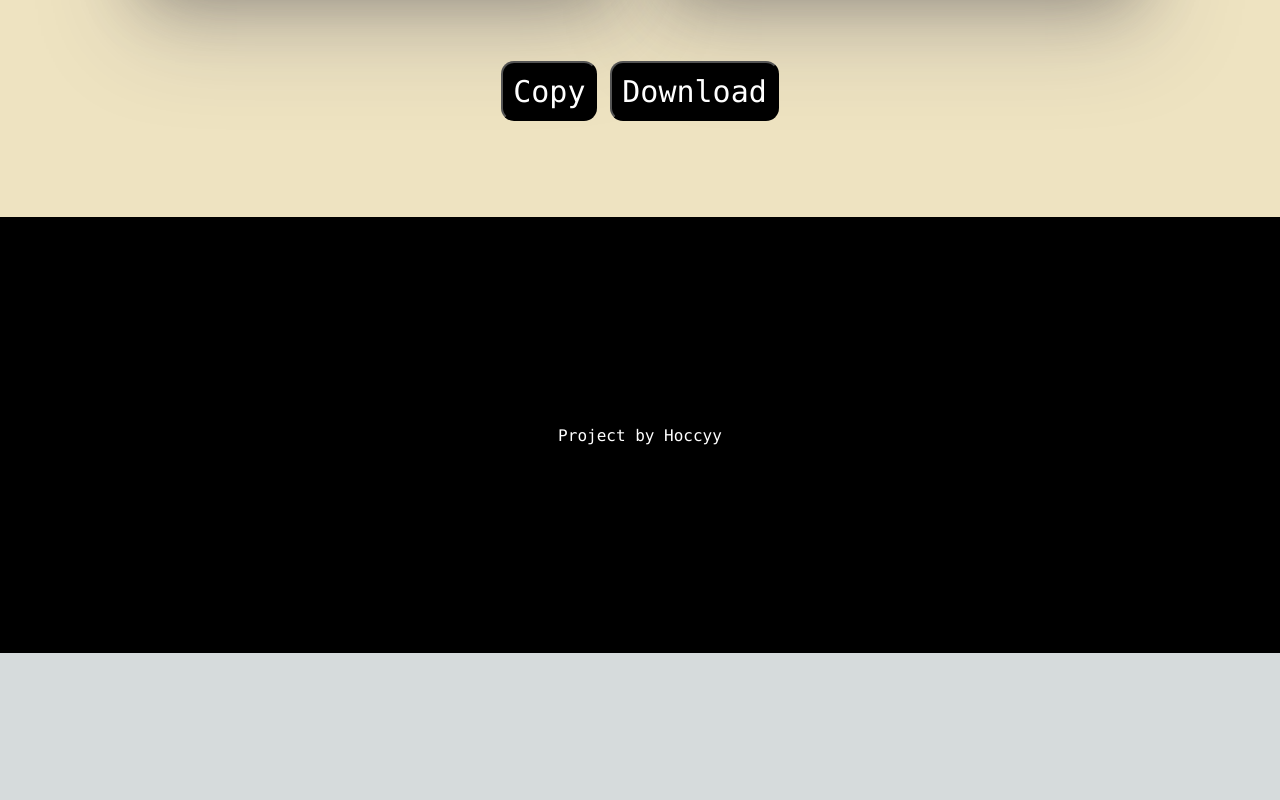
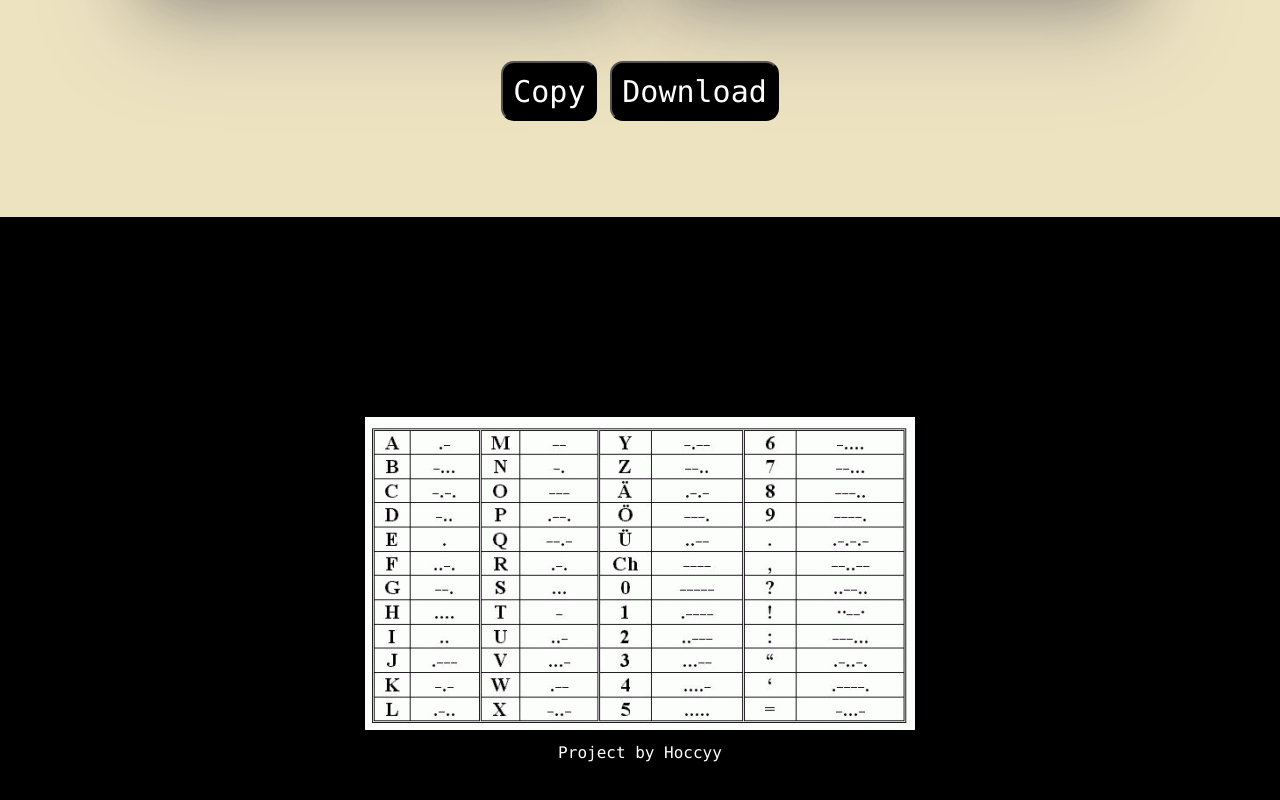
Before and after one commit to Hoccyy/Morseley.com, a Next.js app: page / in a window 1280 px wide. Shown: the part 618-1418 px from the top of the page. Before the commit the page ends 1271 px from the top, so only its background shows below. Built offline with nearby package versions, Linux system fonts and the light colour scheme.

Commit message:
Added Morse-code Chart
morse code chart added

```diff
--- a/src/app/layout.js
+++ b/src/app/layout.js
@@ -19,9 +19,10 @@ export default function RootLayout({ children }) {
         </div>
           {children}
           <nav className={styles.menu}>
-            <div></div>
             <div className={styles.spacing}>
-              <li className={styles.menuFont}><p>Project by <a href='mailto:hoccyy13@gmail.com?subject=Morseley%20Translator'>Hoccyy</a></p></li>
+              <li> <img src='morse-chart.gif'/> </li>
+              <div></div>
+              <li className={styles.menuFont}> <p>Project by <a href='mailto:hoccyy13@gmail.com?subject=Morseley%20Translator'>Hoccyy</a></p></li>
             </div>
           </nav>
         </body>
--- a/src/app/page.module.css
+++ b/src/app/page.module.css
@@ -93,8 +93,11 @@
 }
 
 .spacing{
+  width: 100vw;
   margin-top: 200px;
   margin-bottom: 200px;
+  list-style-type: none;
+  justify-content: center;
 }
 
 #InputBox {
```
Also changed, not shown: public/morse-chart.gif (added).
